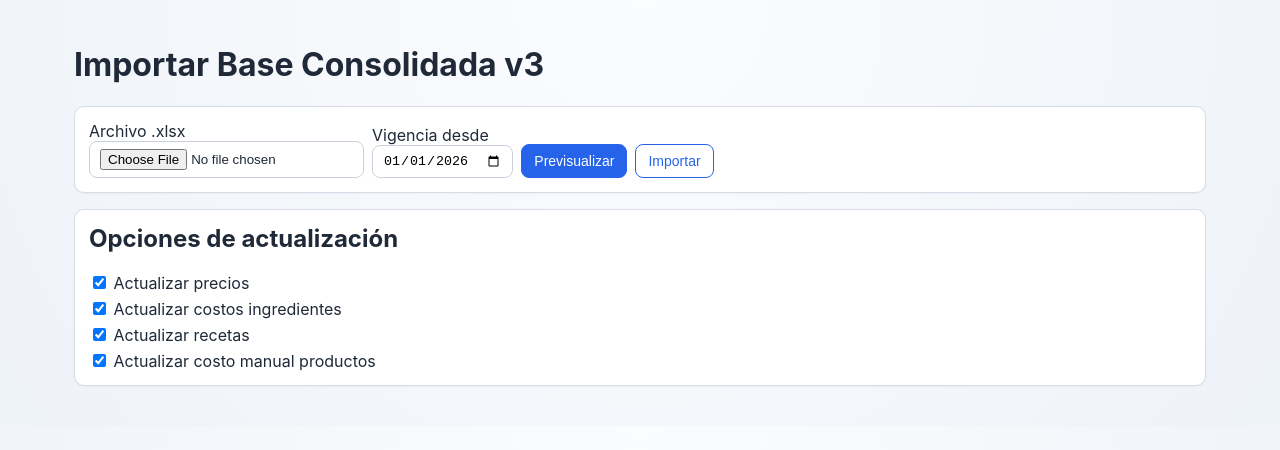
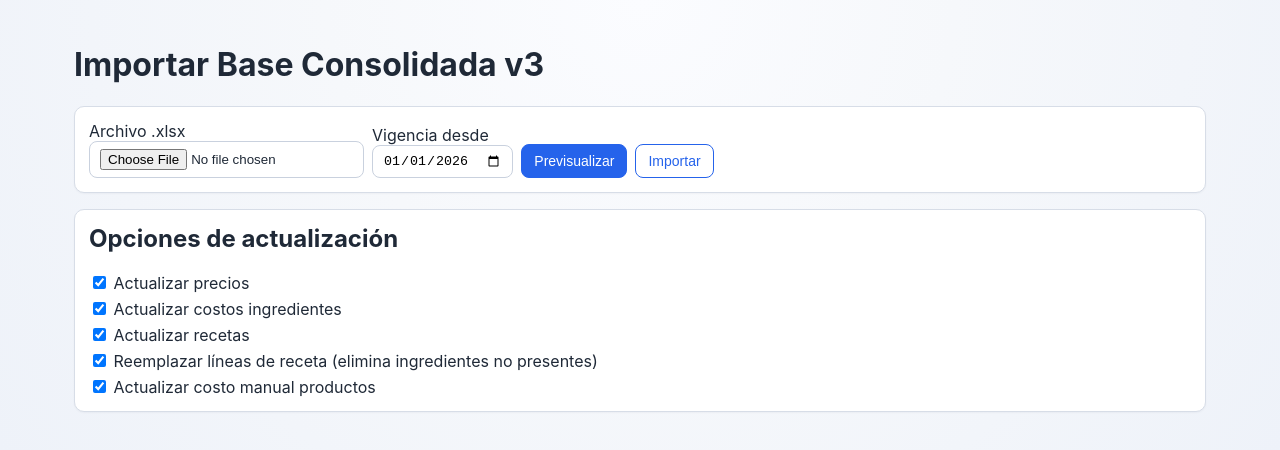
Before and after one commit to NicoChapiro/cafeteria-678-dashboard, a Next.js app: page /import/base in a window 1280 px wide. Shown: the top 450 px of the page. Built offline with nearby package versions, Linux system fonts and the light colour scheme.

Commit message:
Sync recipe lines on base import with optional replace toggle

```diff
--- a/app/import/base/page.tsx
+++ b/app/import/base/page.tsx
@@ -8,6 +8,7 @@ import {
   addItemCostVersion,
   addProductCostVersion,
   addProductPriceVersion,
+  deleteRecipeLine,
   listItemCosts,
   listItems,
   listProductCosts,
@@ -259,6 +260,7 @@ export default function ImportBasePage() {
   const [updatePrices, setUpdatePrices] = useState(true);
   const [updateIngredientCosts, setUpdateIngredientCosts] = useState(true);
   const [updateRecipes, setUpdateRecipes] = useState(true);
+  const [replaceRecipeLines, setReplaceRecipeLines] = useState(true);
   const [updateProductManualCosts, setUpdateProductManualCosts] = useState(true);
   const [message, setMessage] = useState<{ type: 'success' | 'error'; text: string } | null>(null);
 
@@ -450,6 +452,18 @@ export default function ImportBasePage() {
           mergedByItemId.set(row.ingredientRef, (mergedByItemId.get(row.ingredientRef) ?? 0) + row.qtyInBase);
         });
 
+        const desiredLineIds = new Set(
+          Array.from(mergedByItemId.keys()).map((itemId) => deterministicRecipeLineId(recipeId, itemId)),
+        );
+
+        if (replaceRecipeLines) {
+          existingLineIds.forEach((existingLineId) => {
+            if (!desiredLineIds.has(existingLineId)) {
+              deleteRecipeLine(existingLineId);
+            }
+          });
+        }
+
         mergedByItemId.forEach((qtyInBase, itemId) => {
           const lineId = deterministicRecipeLineId(recipeId, itemId);
           const existedLine = existingLineIds.has(lineId);
@@ -522,6 +536,7 @@ export default function ImportBasePage() {
           updatePrices,
           updateIngredientCosts,
           updateRecipes,
+          replaceRecipeLines,
           updateProductManualCosts,
         },
       },
@@ -572,6 +587,9 @@ export default function ImportBasePage() {
         <label style={{ display: 'block', marginBottom: 6 }}>
           <input type="checkbox" checked={updateRecipes} onChange={(event) => setUpdateRecipes(event.target.checked)} /> Actualizar recetas
         </label>
+        <label style={{ display: 'block', marginBottom: 6 }}>
+          <input type="checkbox" checked={replaceRecipeLines} onChange={(event) => setReplaceRecipeLines(event.target.checked)} /> Reemplazar líneas de receta (elimina ingredientes no presentes)
+        </label>
         <label style={{ display: 'block' }}>
           <input type="checkbox" checked={updateProductManualCosts} onChange={(event) => setUpdateProductManualCosts(event.target.checked)} /> Actualizar costo manual productos
         </label>
```
